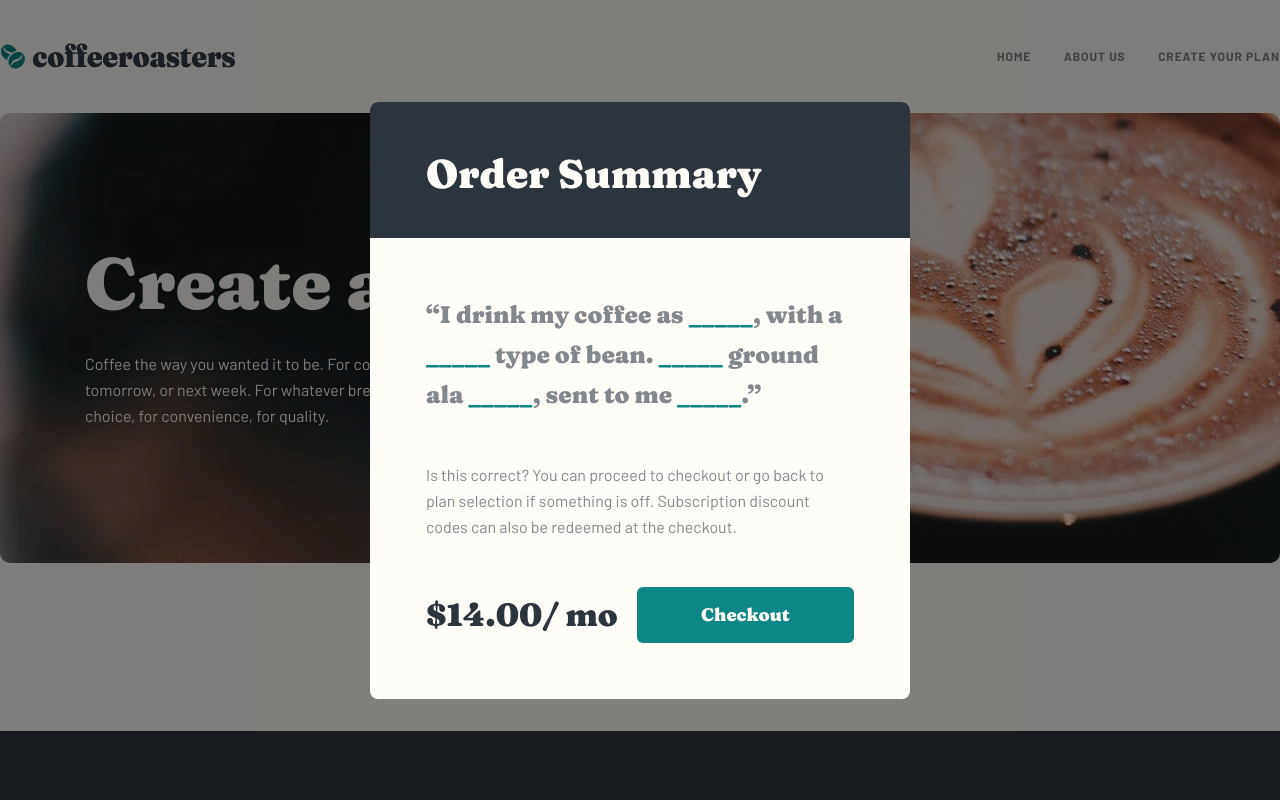
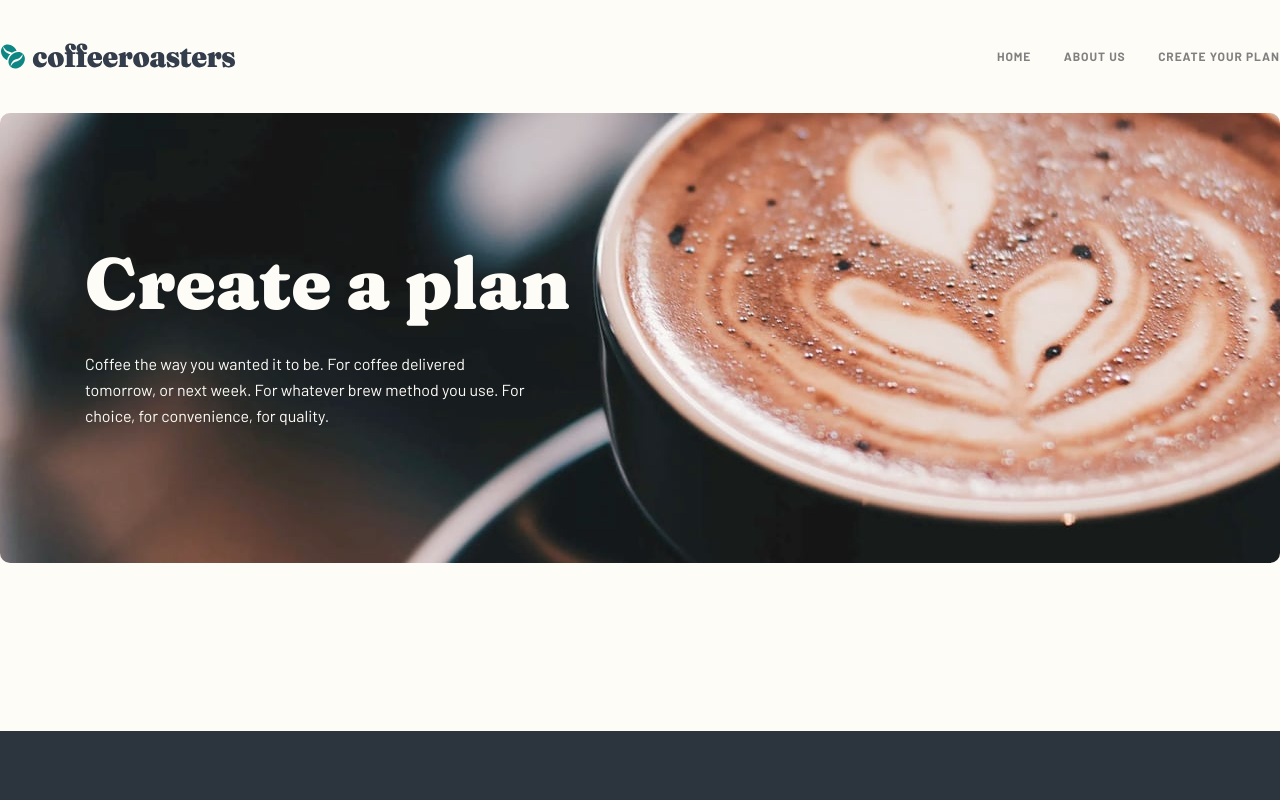
Before and after one commit to danielopq/Coffeeroasters, a React (Vite) app: page / in a window 1280 px wide. Shown: the top 800 px of the page. Built offline with nearby package versions, Linux system fonts and the light colour scheme.

Commit message:
ConfirmationDialog.tsx - showConfirmationDialog prop added

```diff
--- a/src/components/subscribe/subscribePlanMaker/confirmationDialog/ConfirmationDialog.tsx
+++ b/src/components/subscribe/subscribePlanMaker/confirmationDialog/ConfirmationDialog.tsx
@@ -1,5 +1,6 @@
 import './confirmationDialog.css';
 import MainButton from '../../../shared/mainButton/MainButton';
+import { useEffect } from 'react';
 
 interface PlanSummaryProps {
     preferences: string;
@@ -7,11 +8,17 @@ interface PlanSummaryProps {
     quantity: string;
     grindOption: string;
     deliveries: string;
+    showConfirmationDialog:boolean;
 }
 
-const ConfirmationDialog: React.FC<PlanSummaryProps> = ({ preferences, beanType, quantity, grindOption, deliveries }) => {
+const ConfirmationDialog: React.FC<PlanSummaryProps> = ({ preferences, beanType, quantity, grindOption, deliveries,showConfirmationDialog=false }) => {
+
+    useEffect(()=>{
+
+    },[showConfirmationDialog]);
+
     return (
-        <div id="confirmationDialog">
+        <div id="confirmationDialog" className={showConfirmationDialog ? 'showDialog' : 'hideDialog'}>
             <div id="confirmationDialog-content">
                 <div id="confirmationDialog-header">
                     <h2>Order Summary</h2>
--- a/src/components/subscribe/subscribePlanMaker/confirmationDialog/confirmationDialog.css
+++ b/src/components/subscribe/subscribePlanMaker/confirmationDialog/confirmationDialog.css
@@ -5,9 +5,16 @@
     z-index: 100;
     top: 0px;
     position: fixed;
-    display: flex;
     justify-content: center; /* Centra horizontalmente */
     align-items: center;    /* Centra verticalmente */
+}
+
+.showDialog{
+    display: flex;
+}
+
+.hideDialog{
+    display: none;
 }
 
 #confirmationDialog-content {
```
